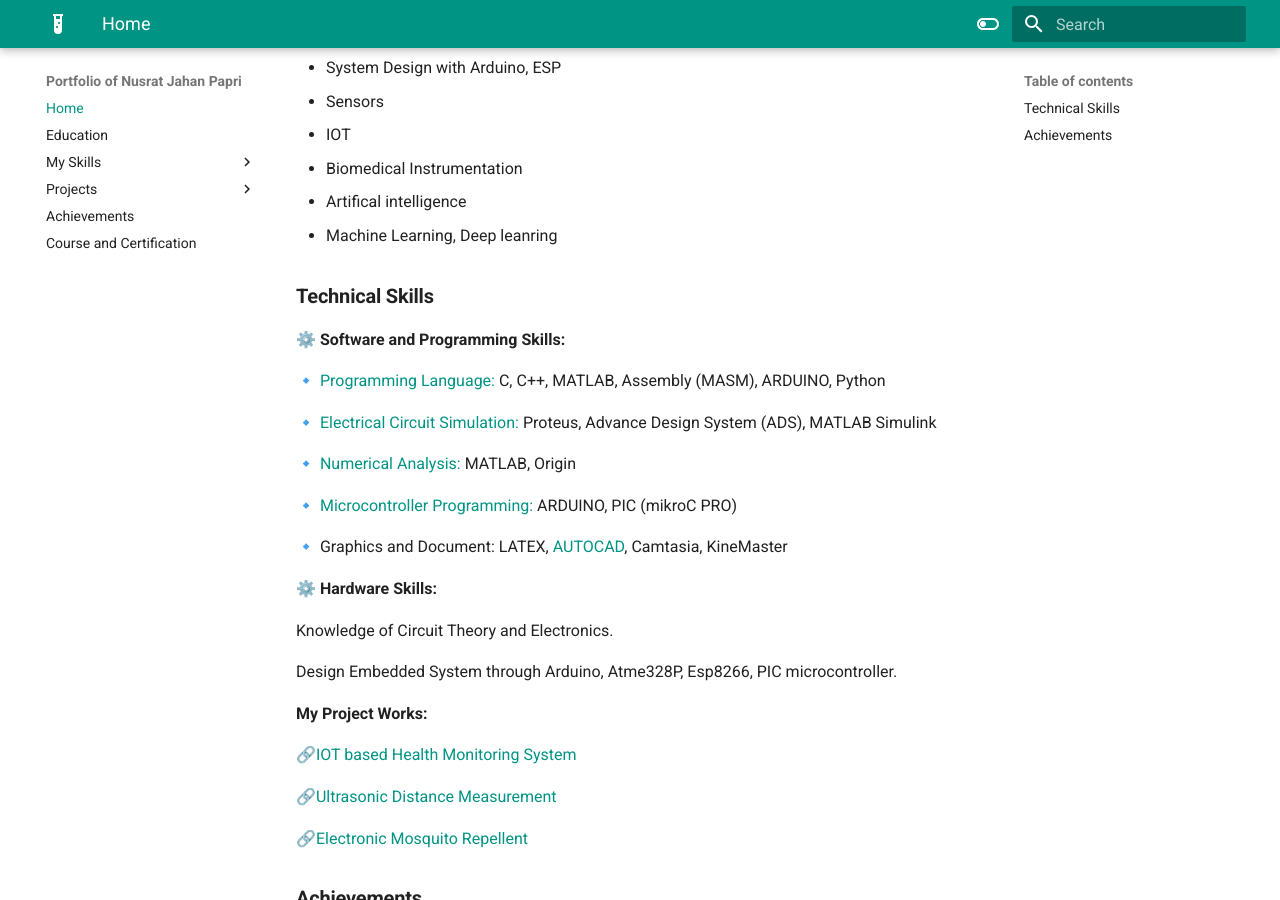
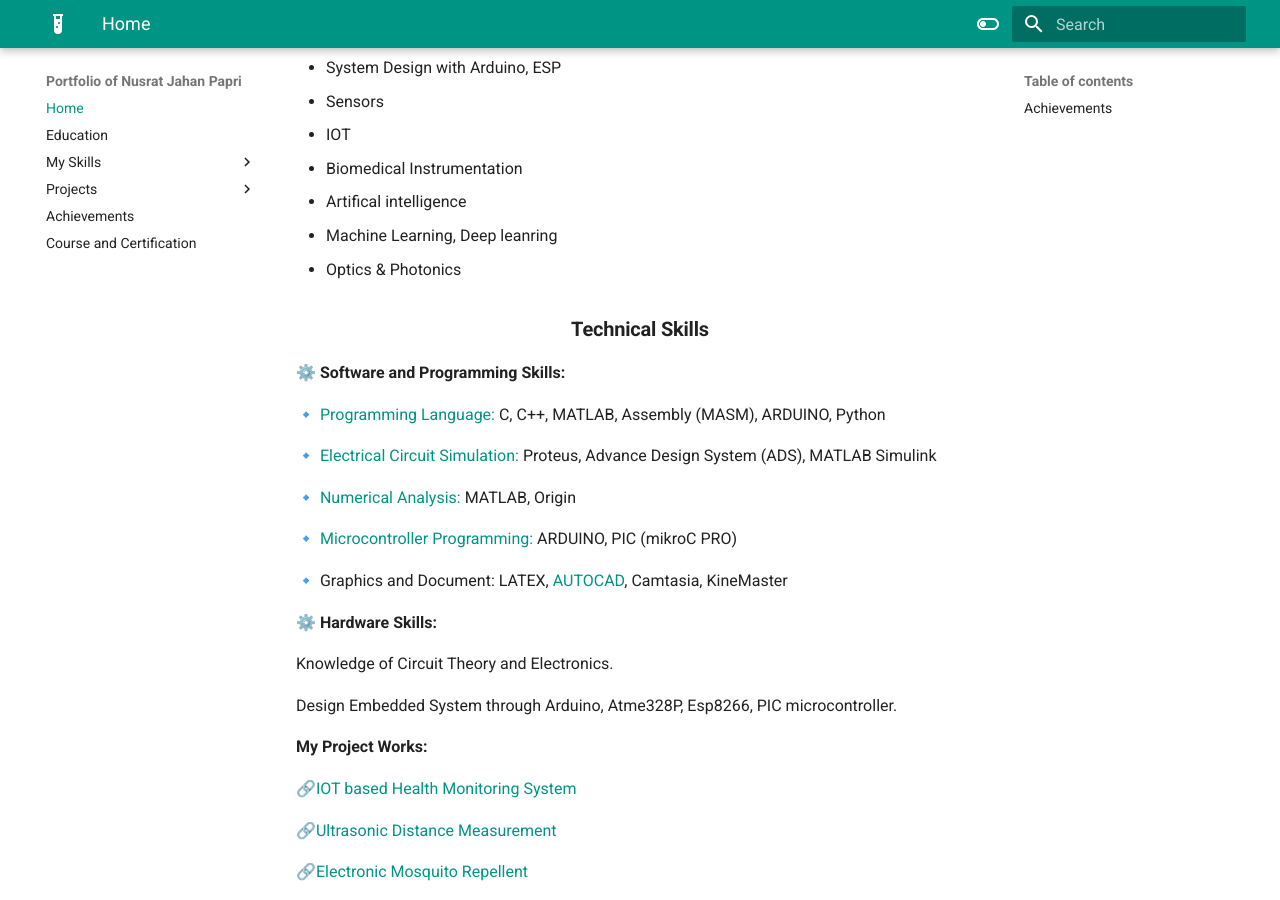
Before and after one commit to Nusrat008/papri-portfolio, an MkDocs documentation site: the page built from docs/index.md, in a window 1280 px wide and 900 px high, scrolled down 613 px. Built offline with MkDocs 1.6.1 and Material for MkDocs 9.7.7, drawn with Linux system fonts in a browser that asks for light colours.

Commit message:
updated index

```diff
--- a/docs/index.md
+++ b/docs/index.md
@@ -16,14 +16,16 @@ To gather hands on experience in the field of Engineering, Designing, Assembly &
  </b>  </h3>
 
 - Embedded System
- - System Design with Arduino, ESP
- - Sensors
+  - System Design with Arduino, ESP
+  - Sensors
 - IOT
 - Biomedical Instrumentation
 - Artifical intelligence
 - Machine Learning, Deep leanring
+- Optics & Photonics
 
-### **Technical Skills**
+<h3 style= "text-align: center"> <b> Technical Skills
+ </b>  </h3>
 
 ⚙️ **Software and Programming Skills:**
 
```
Also changed, not shown: docs/transformer-design.md (+1 -1 lines).
